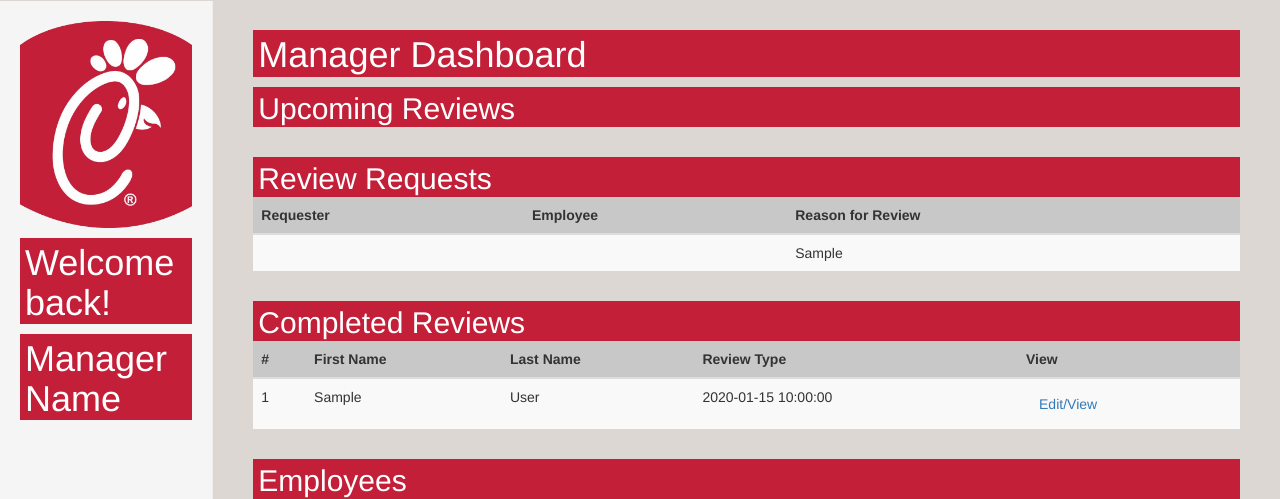
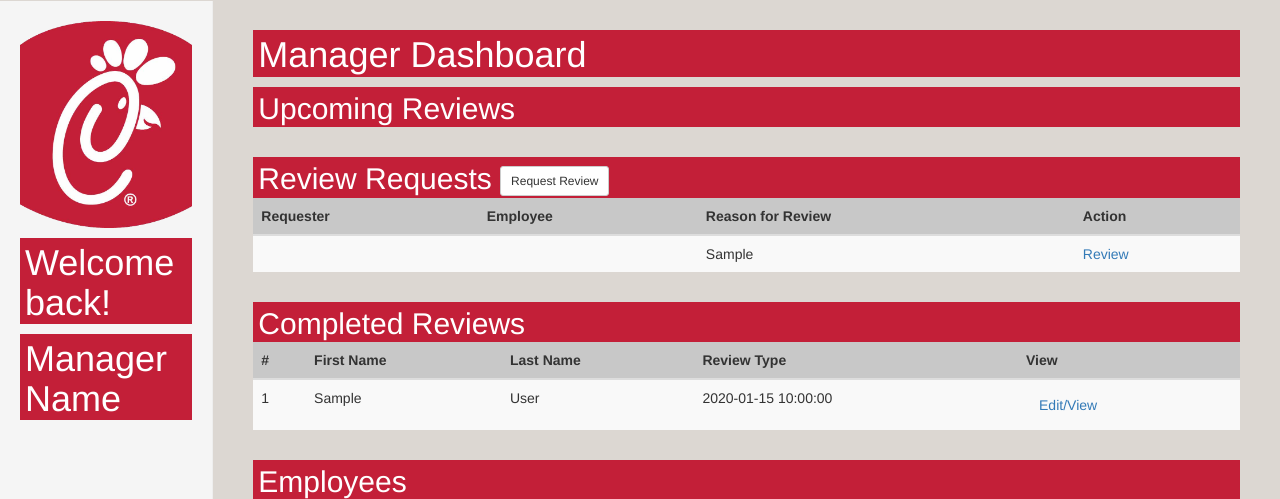
Before and after one commit to jamesdcampbell/clemsoncfa, a PHP site: page /performance/manager/index.php in a window 1280 px wide. Shown: the part 50-549 px from the top of the page. Run offline with PHP 8.4, Linux system fonts and the light colour scheme; the visitor is signed in with stand-in values (Sample User, id 1); tables that the repository leaves empty or names only in its code hold one stand-in row (values such as "Sample post"); some libraries are stand-ins or nearby versions.

Commit message:
Working on the reqeust review stuff, added a modal for the requests.

```diff
--- a/performance/manager/index.php
+++ b/performance/manager/index.php
@@ -1,10 +1,25 @@
 <?php
 
-//Testing Stuff
 include '../includes/init.php';
 include '../includes/header.php';
-include '../includes/footer.php';
+
+//Modal Dropdowns for Forms
+include 'modals.php';
+
 $id = $_SESSION["id"];
+
+//Request Review Form
+if(isset($_POST["request"]))
+{
+	$request = new CfaRequest;
+	$request->requester_id = $id;
+	$request->employee_id = $_POST["employee"];
+	$request->reason = $_POST["reason"];
+
+	$porm->create($request);
+
+	print "<div class='alert alert-success col-md-offset-2 col-md-12'>The request was created successfully.</div>";
+}
 ?>
 
 
@@ -91,7 +106,7 @@ $id = $_SESSION["id"];
 			</div><!--end of accordion-->
           </div>
 
-		  <h2>Review Requests</h2>
+		  <h2>Review Requests <button class="btn btn-default btn-sm" data-toggle="modal" data-target="#requestModal">Request Review</button></h2>
 		  <div class="table-responsive">
 			<table class="table table-striped">
 				<thead>
@@ -99,6 +114,7 @@ $id = $_SESSION["id"];
 						<th>Requester</th>
 						<th>Employee</th>
 						<th>Reason for Review</th>
+						<th>Action</th>
 					</tr>
 				</thead>
 				<tbody>
@@ -112,9 +128,10 @@ $id = $_SESSION["id"];
 					$manager = $porm->get($request->requester_id, "CfaEmployee");
 
 					print "<tr>";
-					print "<td>{$employee->fName} {$manager->lName}</td>";
-					print "<td>{$employee->fName} {$manager->lName}</td>";
+					print "<td>{$manager->fName} {$manager->lName}</td>";
+					print "<td>{$employee->fName} {$employee->lName}</td>";
 					print "<td>{$request->reason}</td>";
+					print "<td><a href='review.php?employee={$employee->id}&request={$request->id}'>Review</td>";
 					print "</tr>";
 				}
 
--- /dev/null
+++ b/performance/manager/modals.php
@@ -0,0 +1,37 @@
+<!-- Request Review Modal -->
+<div class="modal fade" id="requestModal" tabindex="-1" role="dialog" aria-labelledby="requestModalLabel">
+  <div class="modal-dialog" role="document">
+    <div class="modal-content">
+	 <form action="" method="post">
+      <div class="modal-header">
+        <button type="button" class="close" data-dismiss="modal" aria-label="Close"><span aria-hidden="true">&times;</span></button>
+        <h4 class="modal-title" id="myModalLabel">Request Review</h4>
+      </div>
+      <div class="modal-body">
+			<div class="form-group">
+				<label>Employee</label>
+				<select name="employee" class="form-control">
+				<?php
+				$employees = $porm->read("SELECT * FROM teammemberinfo ORDER by lName, fName ASC", [], "CfaEmployee");
+
+				foreach($employees as $e)
+				{
+					print "<option value='{$e->id}'>{$e->fName} {$e->lName}</option>";
+				}
+				?>
+				</select>
+			</div>
+
+			<div class="form-group">
+				<label>Reason for Review</label>
+				<textarea class="form-control" name="reason"></textarea>
+			</div>
+      </div>
+      <div class="modal-footer">
+        <button type="button" class="btn btn-default" data-dismiss="modal">Cancel</button>
+        <button type="submit" name="request" class="btn btn-primary">Submit</button>
+      </div>
+	  </form>
+    </div>
+  </div>
+</div>
--- a/performance/porm/config.php
+++ b/performance/porm/config.php
@@ -19,7 +19,8 @@ $porm_config = [
 			'CfaQuestion' => 'p_question',
 			'CfaComment' => 'p_comment',
 			'CfaReview' => 'p_review',
-			'CfaAnswer' => 'p_answer'
+			'CfaAnswer' => 'p_answer',
+			'CfaRequest' => 'p_request'
 		],
 	],
 
```
